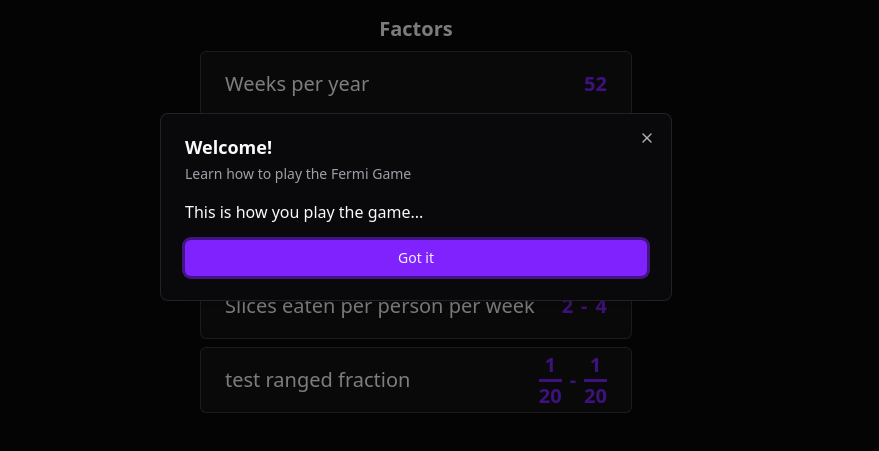
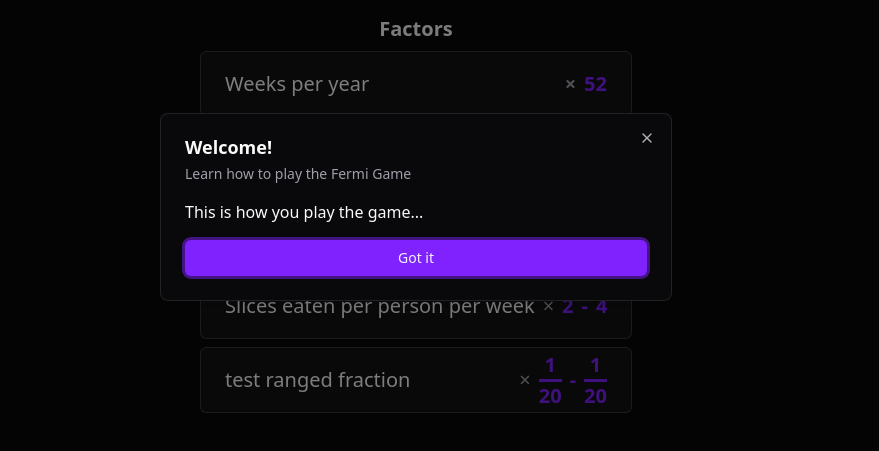
Before and after one commit to andrew-noble/fermi-chain, a React (Vite) app in the folder frontend/: page / in a window 1280 px wide. Shown: the part 193-644 px from the top of the page, without its empty margins (224-1103 px from the left). Built offline with nearby package versions, Linux system fonts and the light colour scheme.

Commit message:
add operators to the factor bank

```diff
--- a/frontend/src/components/FactorBank.tsx
+++ b/frontend/src/components/FactorBank.tsx
@@ -18,7 +18,14 @@
         <>
           <p className={`font-light ${textSize}`}>{factor.label}</p>
           {/* <p className="text-sm text-muted-foreground">{factor.unit}</p> */}
-          <RangeDisplay factor={factor} textSize={textSize} />
+          <div className="flex items-center justify-center gap-2">
+            {factor.isReciprocal ? (
+              <p className="text-xl text-muted-foreground">÷</p>
+            ) : (
+              <p className="text-xl text-muted-foreground">×</p>
+            )}
+            <RangeDisplay factor={factor} textSize={textSize} />
+          </div>
         </>
       );
     } else {
@@ -27,10 +34,24 @@
           <p className={`font-light ${textSize}`}>{factor.label}</p>
           {/* <p className="text-sm text-muted-foreground">{factor.unit}</p> */}
           {factor.isFraction ? (
-            <FractionDisplay factor={factor} textSize={textSize} />
+            <div className="flex items-center justify-center gap-2">
+              {factor.isReciprocal ? (
+                <p className="text-xl text-muted-foreground">÷</p>
+              ) : (
+                <p className="text-xl text-muted-foreground">×</p>
+              )}
+              <FractionDisplay factor={factor} textSize={textSize} />
+            </div>
           ) : (
             <div className={`${textSize} font-bold text-primary`}>
-              {formatNumber(factor.targetValue)}
+              <div className="flex items-center justify-center gap-2">
+                {factor.isReciprocal ? (
+                  <p className="text-xl text-muted-foreground">÷</p>
+                ) : (
+                  <p className="text-xl text-muted-foreground">×</p>
+                )}
+                {formatNumber(factor.targetValue)}
+              </div>
             </div>
           )}
         </>
```
